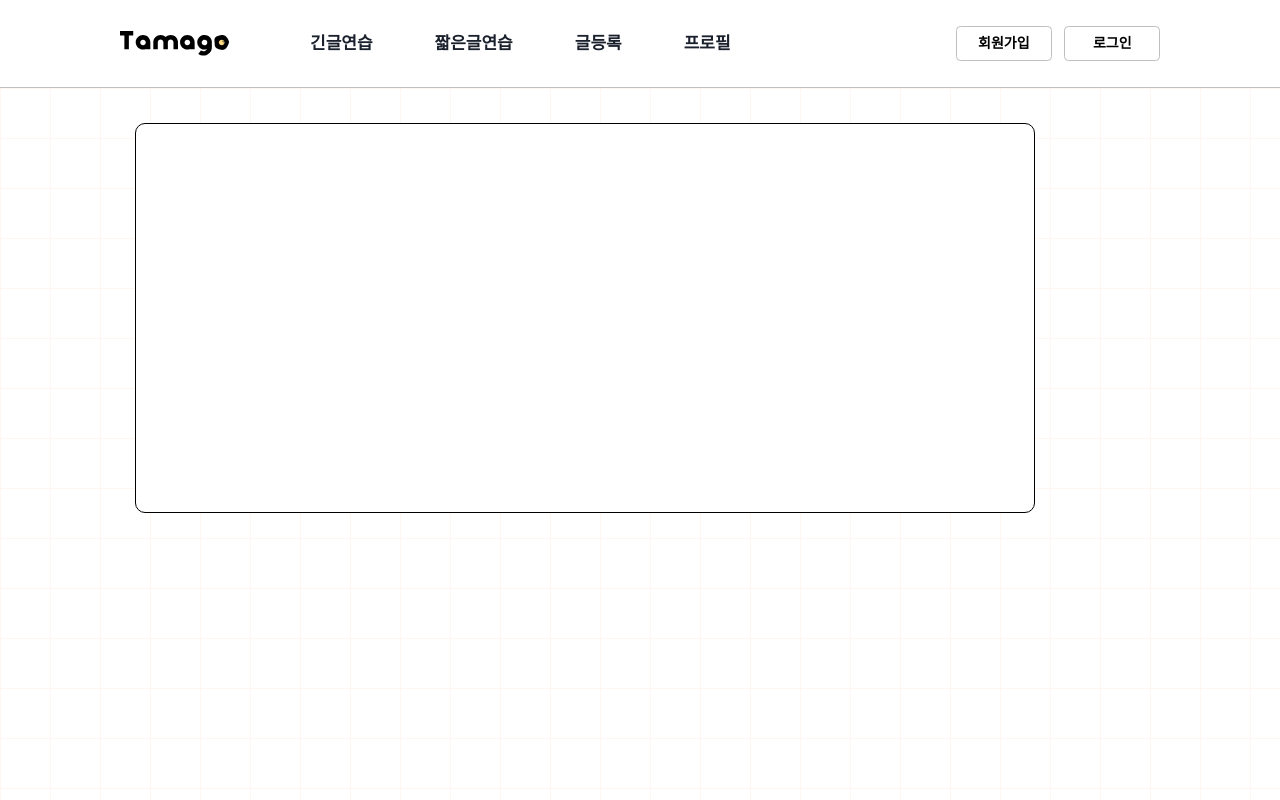
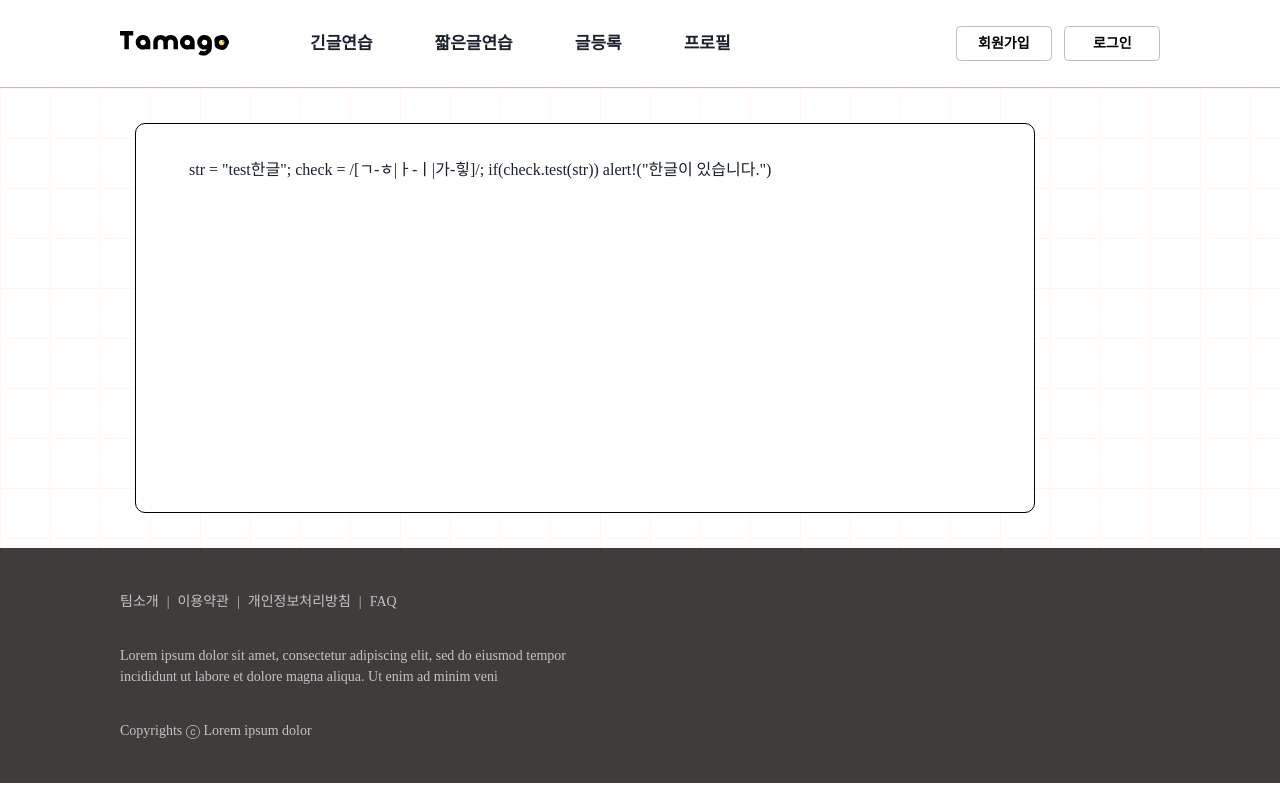
Before and after one commit to msdio/Tamago, a Next.js app in the folder client/: page /practice/long/1/1 in a window 1280 px wide. Shown: the top 800 px of the page. Built offline with nearby package versions, Linux system fonts and the light colour scheme; a web font is replaced by a local one.

Commit message:
[#129] design: 크기 조정

```diff
--- a/client/src/components/practice/long/Content/index.tsx
+++ b/client/src/components/practice/long/Content/index.tsx
@@ -12,7 +12,9 @@ interface LongContentProps {
 export default function LongContent({ title, content, currPage, totalPage }: LongContentProps) {
   return (
     <PracticeLongLayout>
-      <Box h='390px' border='0.6px solid #000000' borderRadius='10px' backgroundColor='#fff'></Box>
+      <Box h='390px' border='0.6px solid #000000' borderRadius='10px' backgroundColor='#fff' p='34px 53px'>
+        {content}
+      </Box>
     </PracticeLongLayout>
   );
 }
--- a/client/src/components/practice/long/Layout/index.tsx
+++ b/client/src/components/practice/long/Layout/index.tsx
@@ -3,7 +3,6 @@ import styled from '@emotion/styled';
 
 const GridBackground = styled.div`
   width: 100%;
-  height: 1000px;
   background-size: 50px 50px;
   background-image: linear-gradient(90deg, #fff6f1 1px, transparent 1px), linear-gradient(#fff6f1 1px, transparent 1px);
 `;
@@ -16,7 +15,7 @@ export default function PracticeLongLayout({ children }: PracticeLongLayoutProps
   return (
     <>
       <GridBackground>
-        <Box w='1170px' h='390px' p='35px 135px 0 135px'>
+        <Box w='1170px' p='35px 135px 35px 135px'>
           {children}
         </Box>
       </GridBackground>
```
